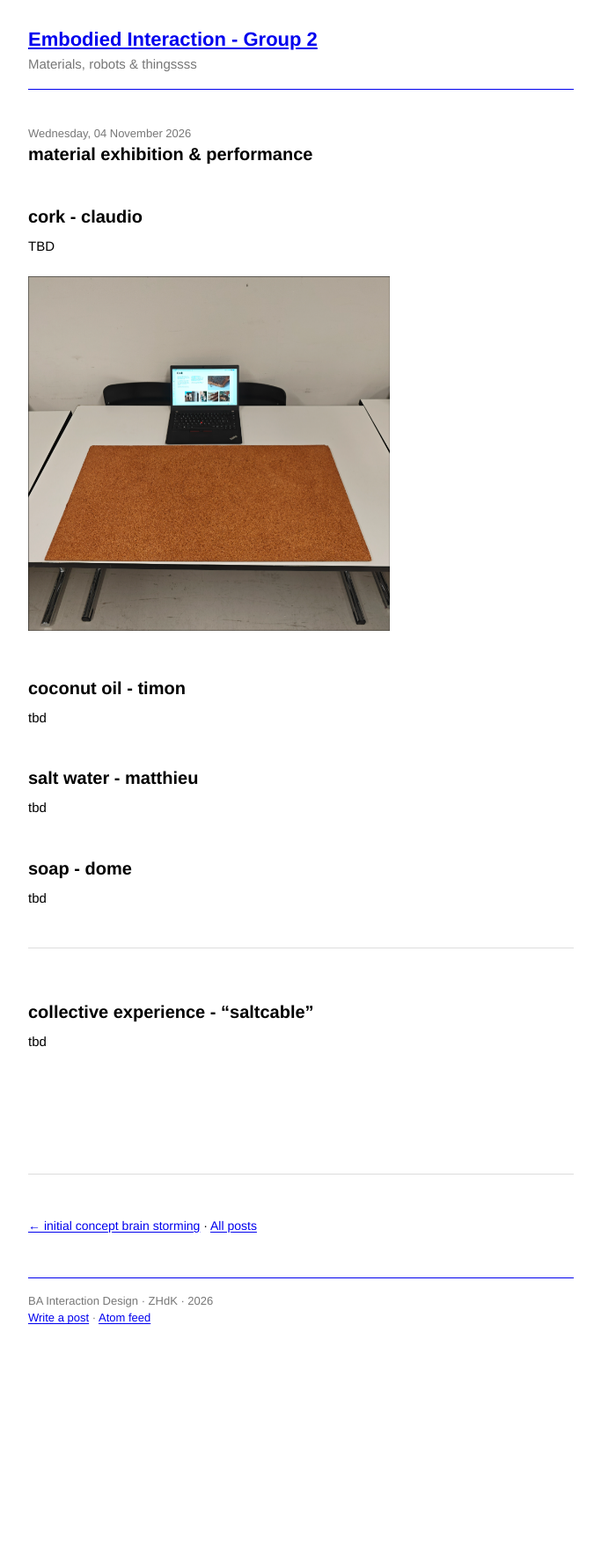
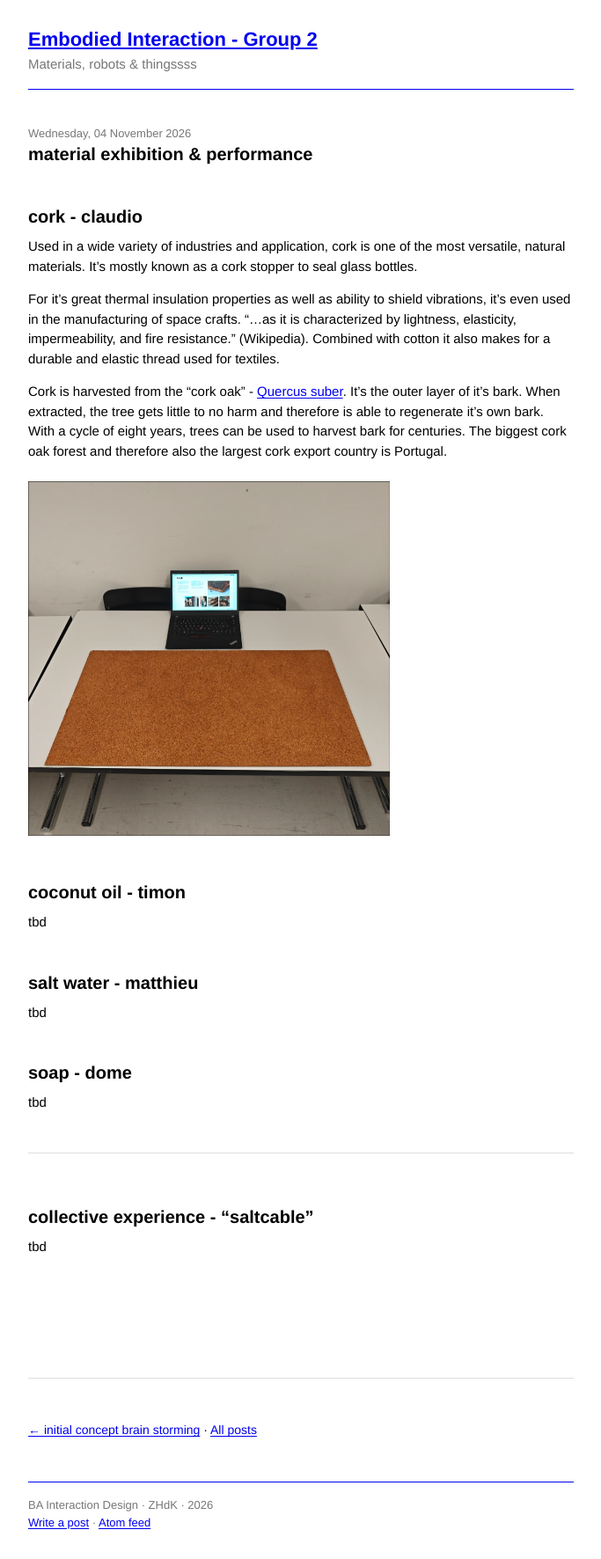
Before and after one commit to bonjourclaudio/aewwwww-blog, a Jekyll site: the page built from _posts/2026-11-04-material-exhibition-and-performance.md, in a window 1280 px wide. Shown: the whole page at 88% size, without its empty margins (298-981 px from the left). Built offline with Jekyll 4.4.1, drawn with Linux system fonts in a browser that asks for light colours; before the commit the page ends 1540 px from its top, so only the background shows below that.

Commit message:
Update _posts/2026-11-04-material-exhibition-and-performance.md (via Pages CMS)

```diff
--- a/_posts/2026-11-04-material-exhibition-and-performance.md
+++ b/_posts/2026-11-04-material-exhibition-and-performance.md
@@ -5,9 +5,11 @@ published: true
 ---
 # cork - claudio
 
-TBD
+Used in a wide variety of industries and application, cork is one of the most versatile, natural materials. It's mostly known as a cork stopper to seal glass bottles.
 
+For it's great thermal insulation properties as well as ability to shield vibrations, it's even used in the manufacturing of space crafts. "...as it is characterized by lightness, elasticity, impermeability, and fire resistance." (Wikipedia). Combined with cotton it also makes for a durable and elastic thread used for textiles.
 
+Cork is harvested from the "cork oak" - [Quercus suber](https://en.wikipedia.org/wiki/Quercus_suber). It's the outer layer of it's bark. When extracted, the tree gets little to no harm and therefore is able to regenerate it's own bark. With a cycle of eight years, trees can be used to harvest bark for centuries. The biggest cork oak forest and therefore also the largest cork export country is Portugal.
 
 ![medium: cork - claudio](/assets/img/Screenshot-20261104-13:52:51.png)
 
```
